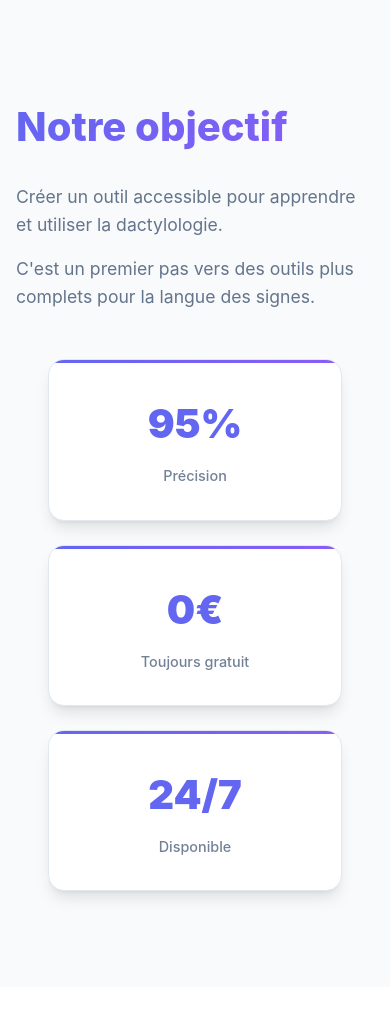
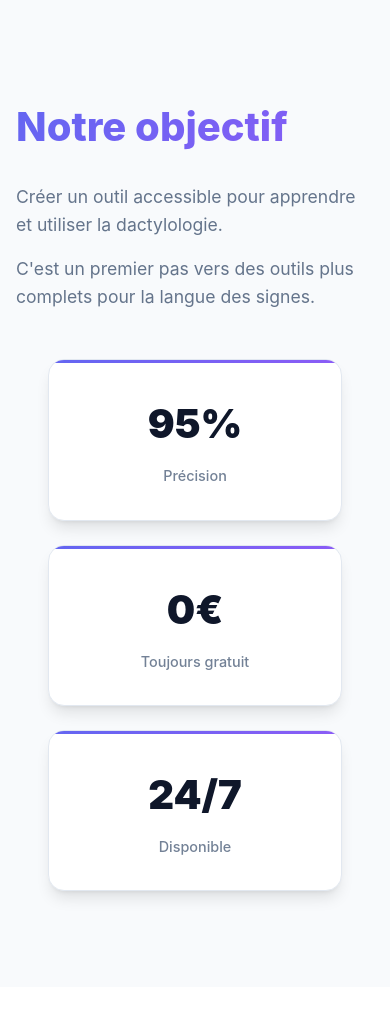
Before and after one commit to cosmos510/FingerspellToSign, a Django app: page /about/ in a window 390 px wide. Shown: the part 1539-2551 px from the top of the page. Run offline with Django 4.2, Linux system fonts and the light colour scheme.

Commit message:
fix: Update color variables for stat number and label for better contrast style: Adjust grid layout in tips section for improved responsiveness

```diff
--- a/asl_monolith/static/about.css
+++ b/asl_monolith/static/about.css
@@ -123,7 +123,7 @@
 .stat-number {
     font-size: 2.5rem;
     font-weight: 900;
-    color: var(--primary);
+    color: var(--text);
     margin-bottom: 0.5rem;
 }
 
--- a/asl_monolith/static/index.css
+++ b/asl_monolith/static/index.css
@@ -318,13 +318,13 @@ header nav a:focus {
     font-weight: 900;
     margin-bottom: 0.5rem;
     display: block;
-    color: var(--primary);
+    color: white;
 }
 
 .stat-label {
     font-size: 1.1rem;
     opacity: 0.9;
-    color: var(--text);
+    color: white;
 }
 
 /* Compatibility Section */
--- a/asl_monolith/static/predict-extra.css
+++ b/asl_monolith/static/predict-extra.css
@@ -82,7 +82,7 @@
 
 .tips-grid {
     display: grid;
-    grid-template-columns: repeat(auto-fit, minmax(250px, 1fr));
+    grid-template-columns: repeat(2, 1fr);
     gap: 2rem;
     max-width: 1000px;
     margin: 0 auto;
```
